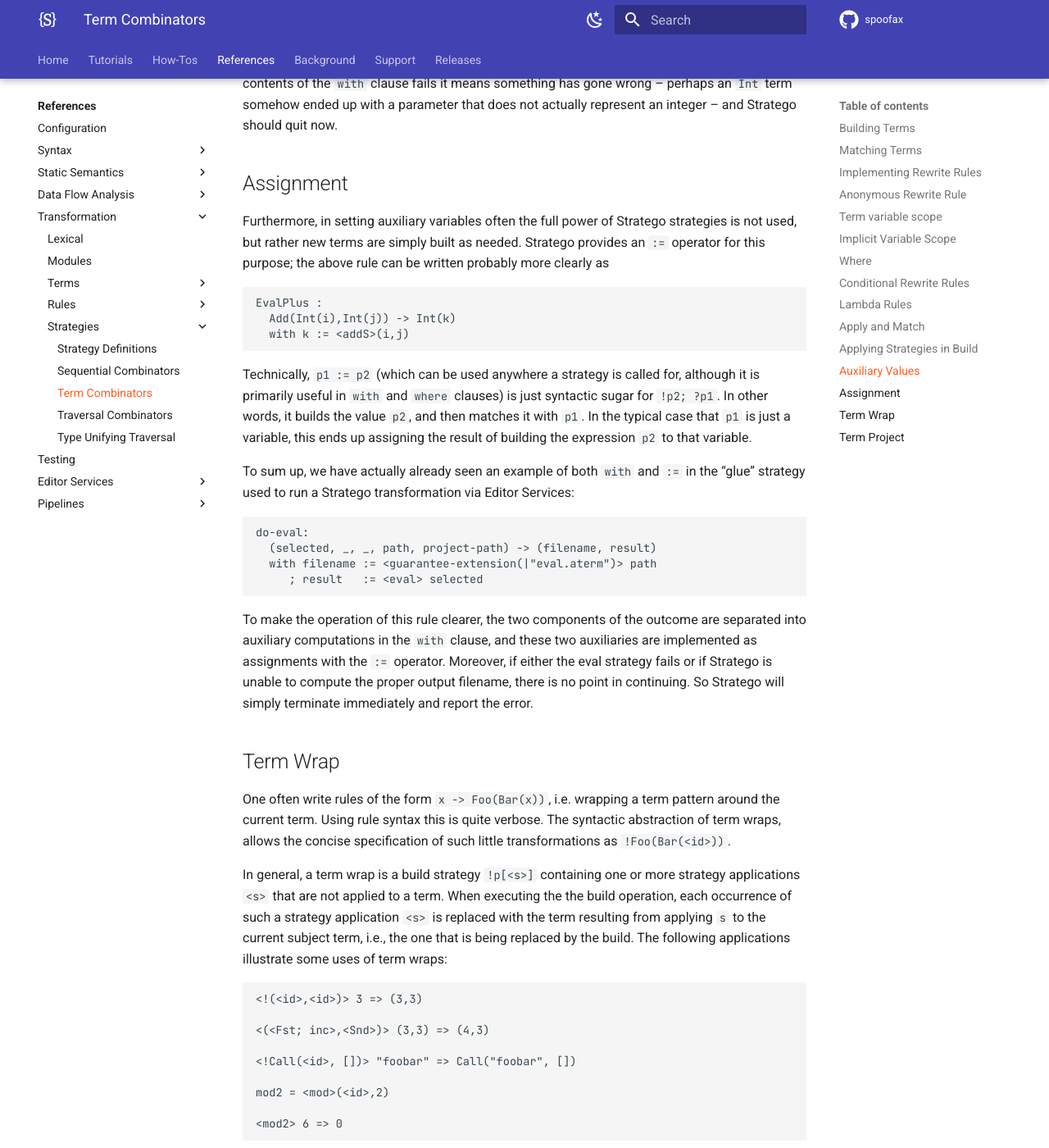
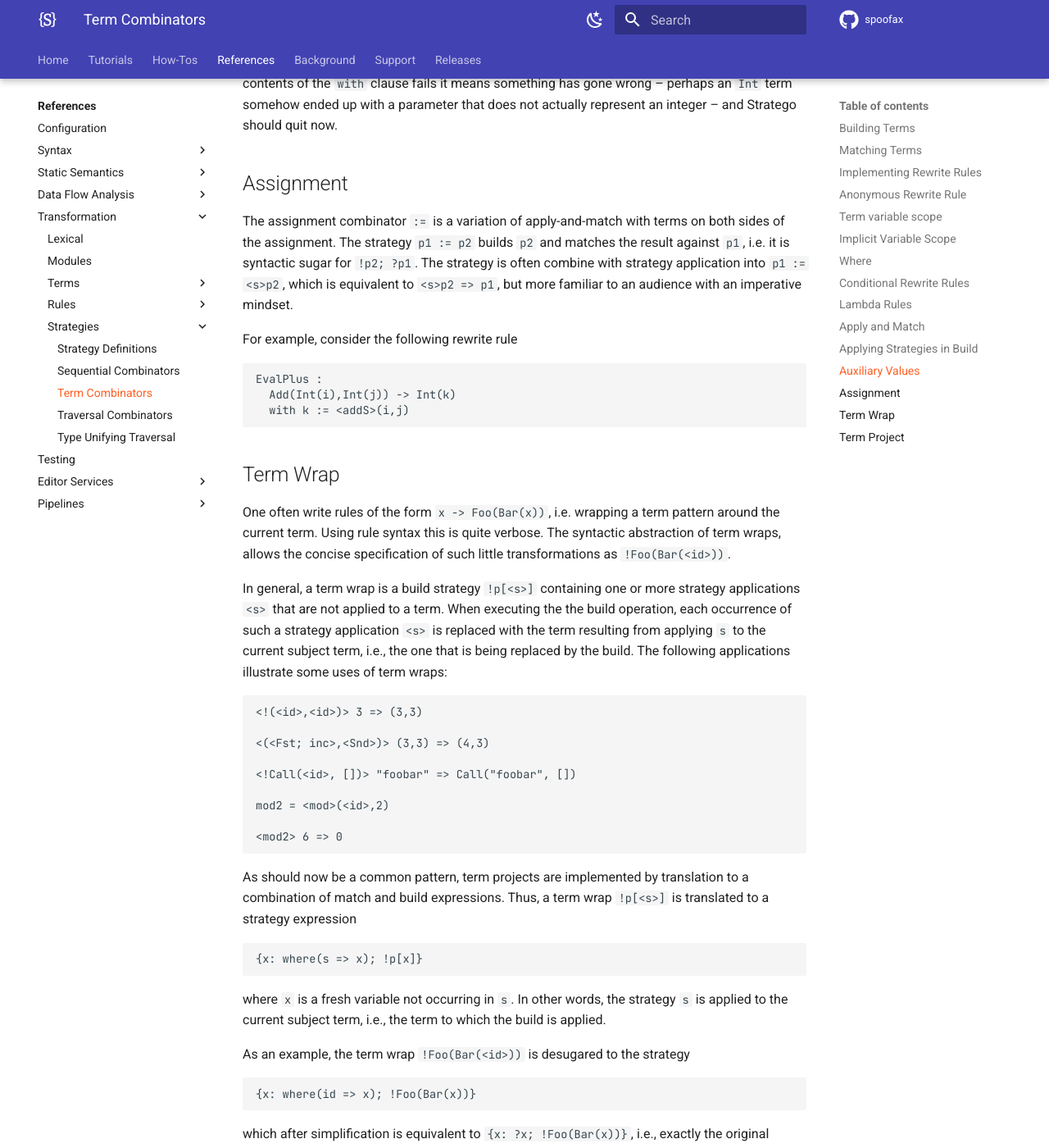
Before and after one commit to pdmosses/metaborg.github.io, an MkDocs documentation site: the page built from docs/references/stratego/strategies/term.md, in a window 1280 px wide and 1400 px high, scrolled down 8029 px. Shown: the whole window at 82% size. Built offline with MkDocs 1.6.1 and Material for MkDocs 9.7.7, drawn with Linux system fonts in a browser that asks for light colours; comment, search, counter and statistics services are not loaded.

Commit message:
comments Peter Mosses

````diff
--- a/docs/references/stratego/index.md
+++ b/docs/references/stratego/index.md
@@ -15,6 +15,7 @@ Context-sensitive transformations can be expressed using [dynamic rewrite rules]
 
 Starting with Stratego 2, terms and transformation strategies are (gradually) [typed](terms/types.md).
 
+
 ## Placeholder Convention
 
 In this reference manual we use placeholders to indicate the syntactic structure of language constructs.
@@ -29,6 +30,17 @@ in which the `$Label` is the name of the rule, the first `$Term` the left-hand s
 This convention should give an indication of the formal structure of a construct, without going down to the precise details of the syntax definition.
 As a side effect, the schema also shows the preferred indentation of language constructs where that is applicable.
 
+
+## Library
+
+The Stratego standard library is a collection of modules that are available with each Stratego program and on which the runtime library relies.
+
+Find automatically generated documentation at the following sites:
+
+- http://releases.strategoxt.org/docs/api/libstratego-lib/stable/docs/
+- https://stratego.martijndwars.nl/
+
+
 ## Source
 
 The sources of the Stratego implementation can be found at
@@ -36,6 +48,3 @@ The sources of the Stratego implementation can be found at
 - https://github.com/metaborg/stratego: The Stratego language implementation
 
 - https://github.com/metaborg/strategoxt: The Stratego/XT ecosystem
-
-!!! todo
-    Give more specific links to syntax definition etc.
--- a/docs/references/stratego/strategies/term.md
+++ b/docs/references/stratego/strategies/term.md
@@ -374,7 +374,11 @@ because after all, there is no chance that Stratego will be unable to add two in
 
 ## Assignment
 
-Furthermore, in setting auxiliary variables often the full power of Stratego strategies is not used, but rather new terms are simply built as needed. Stratego provides an `:=` operator for this purpose; the above rule can be written probably more clearly as
+The assignment combinator `:=` is a variation of apply-and-match with terms on both sides of the assignment.
+The strategy `p1 := p2` builds `p2` and matches the result against `p1`, i.e. it is syntactic sugar for `!p2; ?p1`.
+The strategy is often combine with strategy application into `p1 := <s>p2`, which is equivalent to `<s>p2 => p1`, but more familiar to an audience with an imperative mindset.
+
+For example, consider the following rewrite rule
 
 ```stratego
 EvalPlus :
@@ -382,12 +386,7 @@ EvalPlus :
   with k := <addS>(i,j)
 ```
 
-Technically, `p1 := p2` (which can be used anywhere a strategy is called for, although it is primarily useful in `with` and `where` clauses) is just syntactic sugar for `!p2; ?p1`.
-In other words, it builds the value `p2`, and then matches it with `p1`.
-In the typical case that `p1` is just a variable, this ends up assigning the result of building the expression `p2` to that variable.
-
-To sum up, we have actually already seen an example of both `with` and `:=` in the “glue” strategy used to run a Stratego transformation via Editor Services:
-
+<!-- To sum up, we have actually already seen an example of both `with` and `:=` in the “glue” strategy used to run a Stratego transformation via Editor Services:
 
 ```stratego
 do-eval:
@@ -398,7 +397,7 @@ do-eval:
 
 To make the operation of this rule clearer, the two components of the outcome are separated into auxiliary computations in the `with` clause, and these two auxiliaries are implemented as assignments with the `:=` operator.
 Moreover, if either the eval strategy fails or if Stratego is unable to compute the proper output filename, there is no point in continuing.
-So Stratego will simply terminate immediately and report the error.
+So Stratego will simply terminate immediately and report the error. -->
 
 
 <!-- ## Wrap and Project
````
Also changed, not shown: docs/references/stratego/strategies/sequential.md (+21 -5 lines), docs/references/stratego/strategies/traversal.md (+5 -6 lines), docs/references/stratego/strategies/type-unifying.md (+3 -3 lines).
